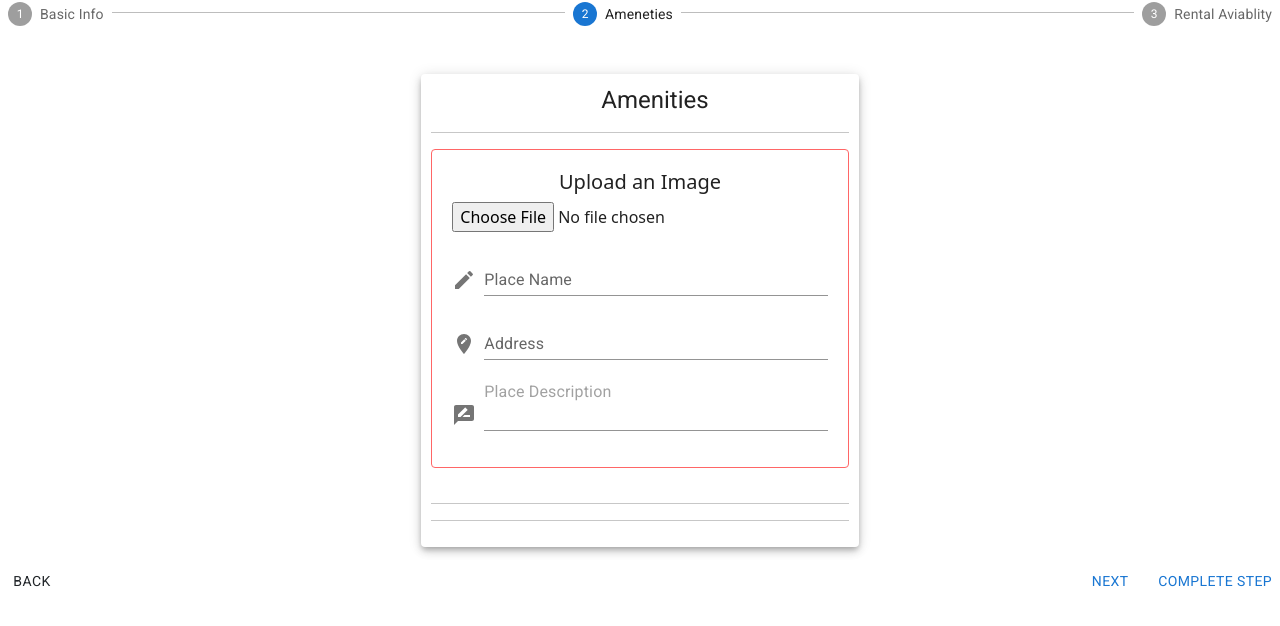
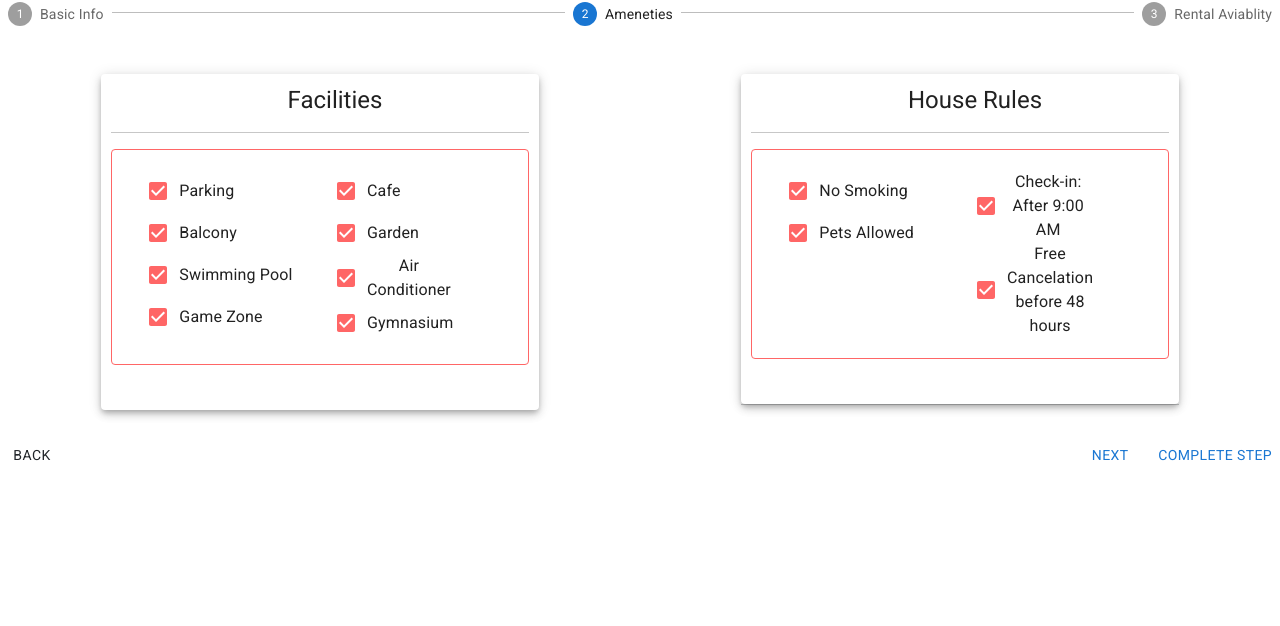
Before and after one commit to Anurag-Kishor/HolidayHomes, a React (Create React App) app in the folder frontend/my-app/: page /addplace in a window 1280 px wide. Both pictures are taken after a click on the button "NEXT". Shown: the top 626 px of the page. Built offline with nearby package versions, Linux system fonts and the light colour scheme.

Commit message:
amenities update

```diff
--- a/frontend/my-app/src/Components/Amenities.js
+++ b/frontend/my-app/src/Components/Amenities.js
@@ -4,6 +4,8 @@ import InsertInvitationIcon from '@mui/icons-material/InsertInvitation';
 import RateReviewIcon from '@mui/icons-material/RateReview';
 import CreateIcon from '@mui/icons-material/Create';
 import { Rating, Typography, Divider, Paper, TextField } from "@mui/material";
+import Checkbox from '@mui/material/Checkbox';
+import FormControlLabel from '@mui/material/FormControlLabel';
 import Box from '@mui/material/Box';
 import {
     Col,
@@ -14,16 +16,20 @@ import {
     Container,
 } from "react-bootstrap";
 
+
+
+
+
 export default function BasicInfo() {
 
 
     return (
-        <Row style={{ display: "flex", flexDirection: "row", justifyContent: "center" }}>
+        <Row style={{ display: "flex", flexDirection: "row", justifyContent: "space-around" }}>
             <Col md={5}>
                 <Row className="px-5 pt-5">
                     <Paper elevation={5} style={{ padding: 10 }}>
                         <Typography variant="h5" align="center" style={{ marginLeft: 30 }}>
-                            Amenities
+                            Facilities
               </Typography>
 
                         <hr />
@@ -35,61 +41,171 @@ export default function BasicInfo() {
                                 marginBottom: 35,
                             }}
                         >
-                            <Row className="h-100 d-flex flex-row align-items-center mb-3">
-                                <h5>Upload an Image</h5>
-                                <Box sx={{ display: "flex", alignItems: "flex-end" }}>
 
-                                    <input type="file" name="img" />
-                                </Box>
+                            {/* <FormControlLabel
+            control={
+              <Checkbox checked={gilad} onChange={handleChange} name="gilad" />
+            }
+            label="Gilad Gray"
+          /> */}
+                            <Row >
+                                <Col md="6">
+                                    <Row className="h-10 d-flex flex-row align-items-center mx-3">
+                                        <FormControlLabel
+                                            control={
+                                                <Checkbox defaultChecked style={{
+                                                    color: "#FF6666",
+                                                }} />//color change
+                                            }
+                                            label="Parking"
+                                        />
                                     </Row>
-                            <Row className="h-100 d-flex flex-row align-items-center mb-3">
-                                <Box sx={{ display: "flex", alignItems: "flex-end" }}>
-                                    <CreateIcon
-                                        sx={{ color: "action.active", mr: 1, my: 0.5 }}
+                                    <Row className="h-10 d-flex flex-row align-items-center mx-3">
+                                        <FormControlLabel
+                                            control={
+                                                <Checkbox defaultChecked style={{
+                                                    color: "#FF6666",
+                                                }} />//color change
+                                            }
+                                            label="Balcony"
                                         />
-                                    <TextField
-                                        id="input-with-sx"
-                                        label="Place Name"
-                                        variant="standard"
-                                        color="warning"
-                                        fullWidth
+                                    </Row>
+                                    <Row className="h-10 d-flex flex-row align-items-center mx-3">
+                                        <FormControlLabel
+                                            control={
+                                                <Checkbox defaultChecked style={{
+                                                    color: "#FF6666",
+                                                }} />//color change
+                                            }
+                                            label="Swimming Pool"
                                         />
-                                </Box>
                                     </Row>
-                            <Row className="h-100 d-flex flex-row align-items-center mb-3">
-                                <Box sx={{ display: "flex", alignItems: "flex-end" }}>
-                                    <EditLocationIcon
-                                        sx={{ color: "action.active", mr: 1, my: 0.5 }}
+                                    <Row className="h-10 d-flex flex-row align-items-center mx-3">
+                                        <FormControlLabel
+                                            control={
+                                                <Checkbox defaultChecked style={{
+                                                    color: "#FF6666",
+                                                }} />//color change
+                                            }
+                                            label="Game Zone"
                                         />
-                                    <TextField
-                                        id="input-with-sx"
-                                        label="Address"
-                                        variant="standard"
-                                        color="warning"
-                                        fullWidth
+                                    </Row>
+                                </Col>
+
+                                <Col md="5">
+                                    <Row className="h-10 d-flex flex-row align-items-center mx-3">
+                                        <FormControlLabel
+                                            control={
+                                                <Checkbox defaultChecked style={{
+                                                    color: "#FF6666",
+                                                }} />//color change
+                                            }
+                                            label="Cafe"
                                         />
-                                </Box>
                                     </Row>
-                            <Row className="h-100 d-flex flex-row align-items-center mb-3">
-                                <Box sx={{ display: "flex", alignItems: "flex-end" }}>
-                                    <RateReviewIcon
-                                        sx={{ color: "action.active", mr: 1, my: 0.5 }}
+                                    <Row className="h-10 d-flex flex-row align-items-center mx-3">
+                                        <FormControlLabel
+                                            control={
+                                                <Checkbox defaultChecked style={{
+                                                    color: "#FF6666",
+                                                }} />//color change
+                                            }
+                                            label="Garden"
                                         />
-                                    <TextField
-                                        placeholder="Place Description"
-                                        multiline
-                                        variant="standard"
-                                        color="warning"
-                                        fullWidth
-                                        rows={2}
-                                        maxRows={4}
+                                    </Row>
+                                    <Row className="h-10 d-flex flex-row align-items-center mx-3">
+                                        <FormControlLabel
+                                            control={
+                                                <Checkbox defaultChecked style={{
+                                                    color: "#FF6666",
+                                                }} />//color change
+                                            }
+                                            label="Air Conditioner"
                                         />
-                                </Box>
+                                    </Row>
+                                    <Row className="h-10 d-flex flex-row align-items-center mx-3">
+                                        <FormControlLabel
+                                            control={
+                                                <Checkbox defaultChecked style={{
+                                                    color: "#FF6666",
+                                                }} />//color change
+                                            }
+                                            label="Gymnasium"
+                                        />
+                                    </Row>
+                                </Col>
                             </Row>
                         </Paper>
+                    </Paper>
+                </Row>
+            </Col>
+            <Col md={5}>
+                <Row className="px-5 pt-5">
+                    <Paper elevation={5} style={{ padding: 10 }}>
+                        <Typography variant="h5" align="center" style={{ marginLeft: 30 }}>
+                            House Rules
+              </Typography>
                         <hr />
+                        <Paper
+                            variant="outlined"
+                            style={{
+                                padding: 20,
+                                borderColor: "#ff6666",
+                                marginBottom: 35,
+                            }}
+                        >
+
+                            <Row >
+                                <Col md="6">
+                                    <Row className="h-10 d-flex flex-row align-items-center mx-3">
+                                        <FormControlLabel
+                                            control={
+                                                <Checkbox defaultChecked style={{
+                                                    color: "#FF6666",
+                                                }} />//color change
+                                            }
+                                            label="No Smoking"
+                                        />
+                                    </Row>
+                                    <Row className="h-10 d-flex flex-row align-items-center mx-3">
+                                        <FormControlLabel
+                                            control={
+                                                <Checkbox defaultChecked style={{
+                                                    color: "#FF6666",
+                                                }} />//color change
+                                            }
+                                            label="Pets Allowed"
+                                        />
+                                    </Row>
+                                </Col>
+
+                                <Col md="5">
+                                    <Row className="h-10 d-flex flex-row align-items-center mx-3">
+                                        <FormControlLabel
+                                            control={
+                                                <Checkbox defaultChecked style={{
+                                                    color: "#FF6666",
+                                                }} />//color change
+                                            }
+                                            label="Check-in: After 9:00 AM"
+                                        />
+                                    </Row>
+                                    <Row className="h-10 d-flex flex-row align-items-center mx-3">
+                                        <FormControlLabel
+                                            control={
+                                                <Checkbox defaultChecked style={{
+                                                    color: "#FF6666",
+                                                }} />//color change
+                                            }
+                                            label="Free Cancelation before 48 hours"
+                                        />
+                                    </Row>
+                                </Col>
+                            </Row>
+                        </Paper>
+                        {/* Add Others Fieled */}
+                    </Paper>
                     <hr />
-                    </Paper>
                 </Row>
             </Col>
         </Row>);
```
Lines whose indentation alone changed are shown as unchanged.
